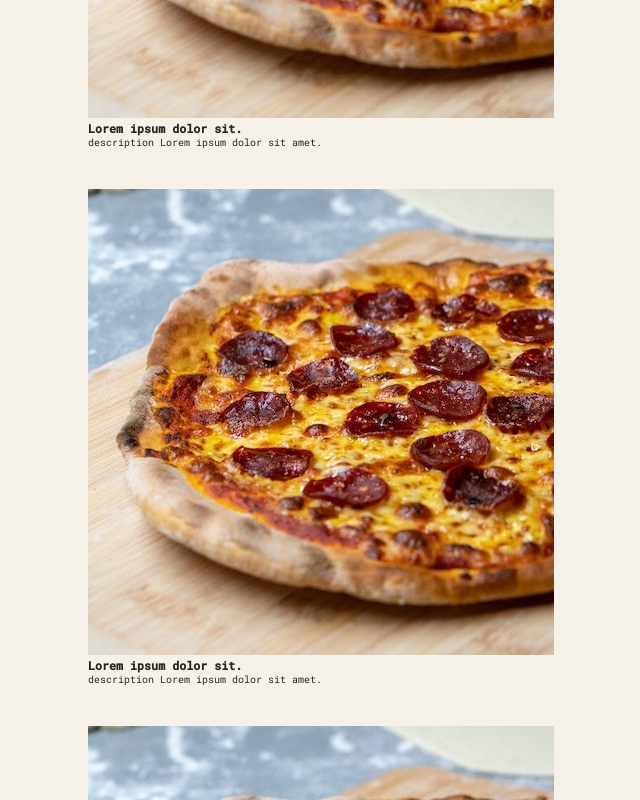
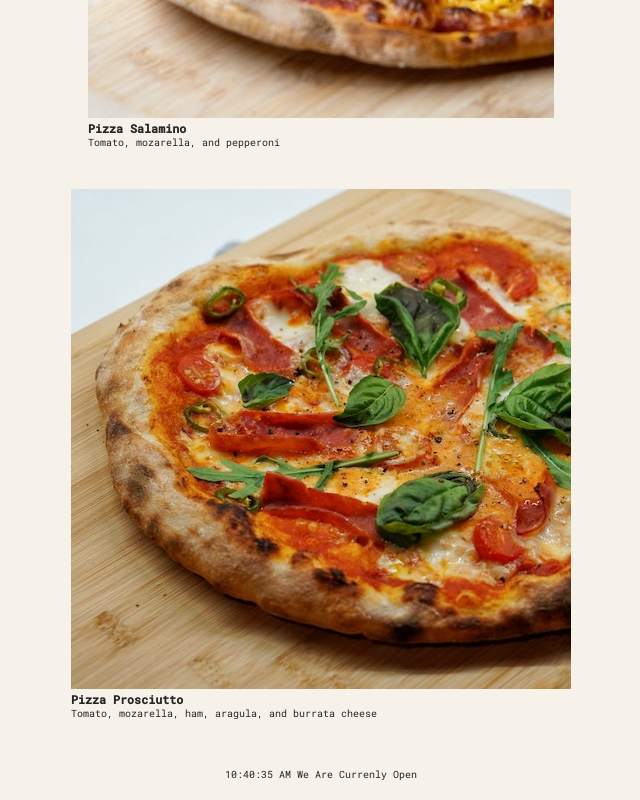
Before and after one commit to AjaxMhdy-17/react-basics, a React (Vite) app: page / in a window 1280 px wide. Shown: the part 660-1460 px from the top of the page, without its empty margins (319-959 px from the left). Built offline with nearby package versions, Linux system fonts and the light colour scheme.

Commit message:
component props

```diff
--- a/src/App.jsx
+++ b/src/App.jsx
@@ -85,19 +85,30 @@ function Menu() {
   return (
     <main className="menu">
       <h2>Our Menu</h2>
-      <Pizza />
-      <Pizza />
-      <Pizza />
+      <Pizza
+        src="pizzas/salamino.jpg"
+        name="Pizza Salamino"
+        ingredients="Tomato, mozarella, and pepperoni"
+        price="15"
+      />
+      <Pizza
+        src="pizzas/prosciutto.jpg"
+        name="Pizza Prosciutto"
+        ingredients="Tomato, mozarella, ham, aragula, and burrata cheese"
+        price="18"
+      />
     </main>
   );
 }
 
-function Pizza() {
+function Pizza(props) {
+  console.log(props);
+
   return (
     <div>
-      <img src="pizzas/salamino.jpg" alt="pizza-photo" />
-      <h3>Lorem ipsum dolor sit.</h3>
-      <p>description Lorem ipsum dolor sit amet.</p>
+      <img src={props.src} alt={props.name} />
+      <h3>{props.name}</h3>
+      <p>{props.ingredients}</p>
     </div>
   );
 }
```
